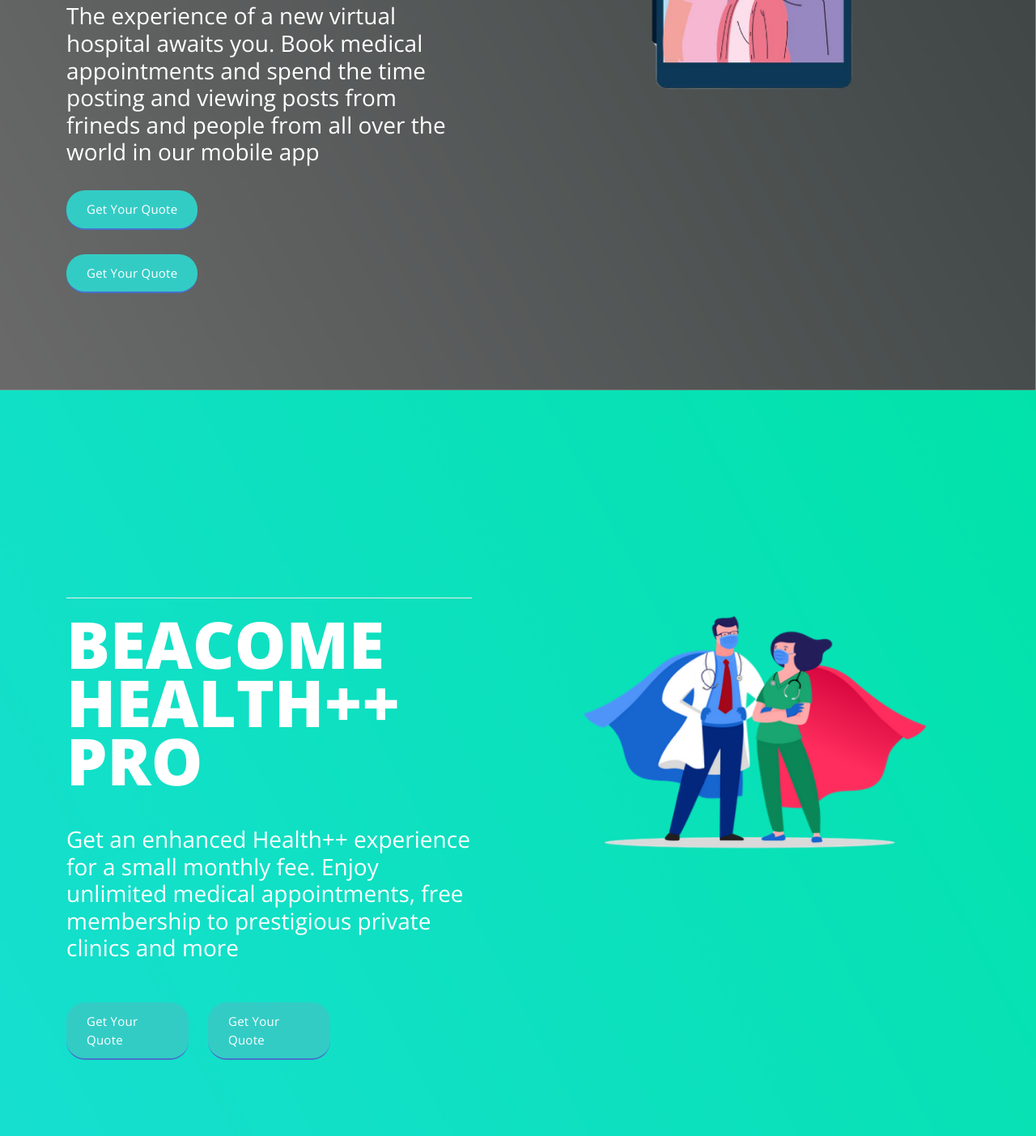
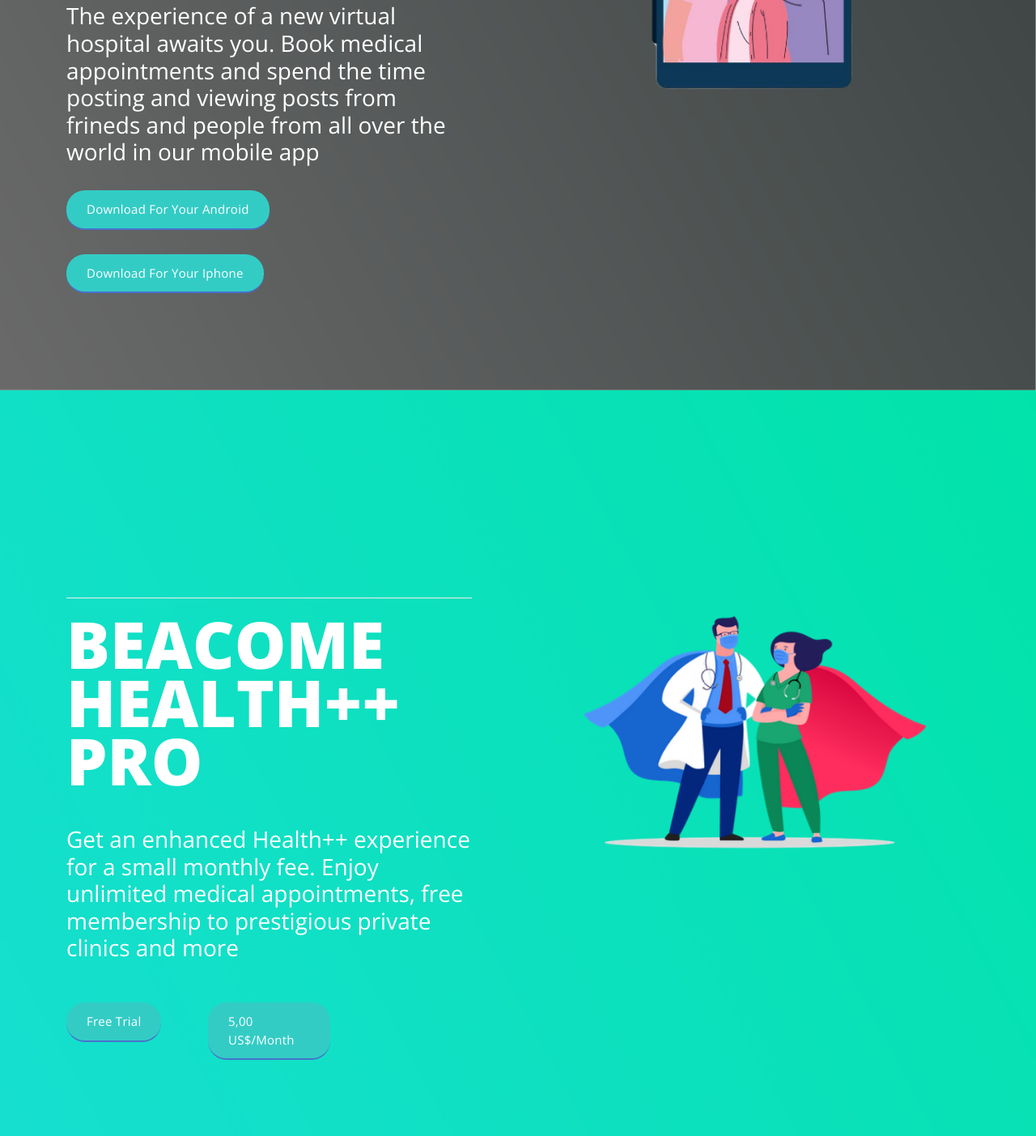
Before and after one commit to Diego5HZ/LP_HealthPlusPlus, a website: page index.html in a window 1280 px wide. Shown: the part 1537-2940 px from the top of the page at 81% size. Drawn offline with nearby package versions, Linux system fonts and the light colour scheme.

Commit message:
google analitycs and index details

```diff
--- a/index.html
+++ b/index.html
@@ -109,12 +109,12 @@
                 </div>
                 <div class="col-lg-12">
                   <div class="main-green-button scroll-to-section">
-                    <a href="#contact" style="margin-top: 30px">Get Your Quote</a>
+                    <a href="#contact" style="margin-top: 30px">Download for your Android</a>
                   </div>
                 </div>
                 <div class="col-lg-12">
                   <div class="main-green-button scroll-to-section">
-                    <a href="#contact" style="margin-top: 30px" >Get Your Quote</a>
+                    <a href="#contact" style="margin-top: 30px" >Download for your Iphone</a>
                   </div>
                 </div>
               </div>
@@ -148,14 +148,14 @@
                 <div class="col-lg-4 col-sm-4">
                   <div class="info-stat">
                     <div class="main-green-button scroll-to-section">
-                      <a href="#contact" style="margin-top: 50px">Get Your Quote</a>
+                      <a href="#contact" style="margin-top: 50px">Free Trial</a>
                     </div>
                   </div>
                 </div>
                 <div class="col-lg-4 col-sm-4">
                   <div class="info-stat">
                     <div class="main-green-button scroll-to-section">
-                      <a href="#contact" style="margin-top: 50px">Get Your Quote</a>
+                      <a href="#contact" style="margin-top: 50px">5,00 US$/Month</a>
                     </div>
                   </div>
                 </div>
@@ -238,7 +238,7 @@
                 <h3 style="color:white">and fast communication being part of our community</h3>
                 <div class="col-lg-10">
                   <div class="main-green-button scroll-to-section">
-                    <a href="#contact" style="margin-top: 30px">Get Your Quote</a>
+                    <a href="#contact" style="margin-top: 30px">Download for your smartphone</a>
                   </div>
                 </div>
                 <div class="col-lg-11">
@@ -261,7 +261,7 @@
       <div class="col-lg-12">
         <p>Copyright © 2021 Team Kerbell Co., Ltd. All Rights Reserved.
 
-          <br>Web Designed by <a rel="nofollow" href="https://templatemo.com" title="free CSS templates">TemplateMo</a></p>
+          <br>Web Designed by <a rel="nofollow" title="free CSS templates">Team Kerbell</a></p>
       </div>
     </div>
   </div>
```
